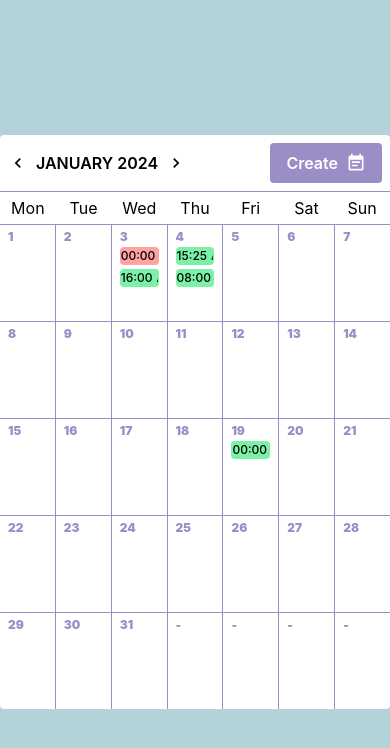
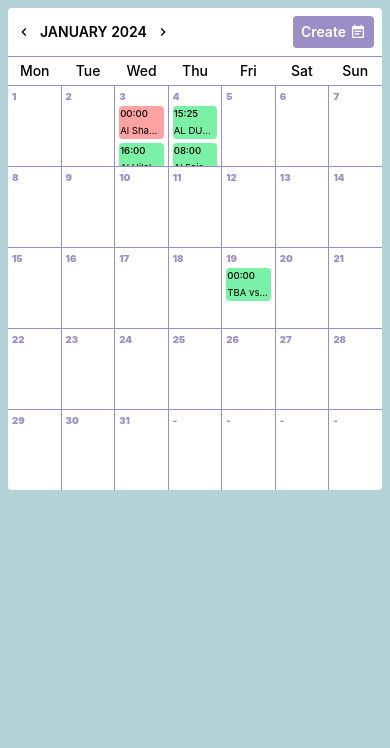
Before and after one commit to JakubMotyl/sportradar-coding-challenge, a React (Vite) app: page / in a window 390 px wide. Shown: the top 748 px of the page. Built offline with nearby package versions, Linux system fonts and the light colour scheme.

Commit message:
Make calendar grid responsive for mobile devices

```diff
--- a/src/App.tsx
+++ b/src/App.tsx
@@ -1,8 +1,10 @@
-import Calendar from "./components/Calendar"
+import Calendar from "./components/Calendar";
 function App() {
-  return (
-    <Calendar />
-  )
+    return (
+        <main className="min-h-screen bg-blue p-2 md:p-4 lg:p-8">
+            <Calendar />
+        </main>
+    );
 }
 
-export default App
+export default App;
--- a/src/components/Calendar.tsx
+++ b/src/components/Calendar.tsx
@@ -19,25 +19,28 @@ export default function Calendar() {
         <section className="max-w-7xl mx-auto bg-white rounded overflow-hidden">
             <div className="flex items-center justify-between box-padding">
                 <div className="flex items-center gap-2">
-                    <button className="cursor-pointer text-xl">
+                    <button className="cursor-pointer md:text-xl text-base">
                         <MdOutlineKeyboardArrowLeft />
                     </button>
-                    <p className="font-semibold uppercase text-base">
+                    <p className="font-semibold uppercase md:text-base text-sm">
                         JANUARY 2024
                     </p>
-                    <button className="cursor-pointer text-xl">
+                    <button className="cursor-pointer md:text-xl text-base">
                         <MdOutlineKeyboardArrowRight />
                     </button>
                 </div>
-                <button className="flex items-center font-semibold gap-2 text-base bg-accent text-white py-2 px-4 rounded cursor-pointer hover:scale-95 duration-300">
+                <button className="flex items-center font-semibold md:gap-2 gap-1 md:text-base text-sm bg-accent text-white md:py-2 py-1.5 md:px-4 px-2 rounded cursor-pointer hover:scale-95 duration-300">
                     Create
-                    <MdEventNote className="text-xl" />
+                    <MdEventNote className="md:text-xl text-base" />
                 </button>
             </div>
             {/* Display weekdays */}
             <div className="grid grid-cols-7 border-t border-b border-accent">
                 {weekDays.map((day) => (
-                    <div className="text-center py-1" key={day}>
+                    <div
+                        className="text-center md:text-base text-sm py-1 font-medium"
+                        key={day}
+                    >
                         {day}
                     </div>
                 ))}
--- a/src/components/GridCell.tsx
+++ b/src/components/GridCell.tsx
@@ -8,19 +8,21 @@ interface GridCellProps {
 export default function GridCell({ day, dailyEvents }: GridCellProps) {
     console.log(dailyEvents);
     return (
-        <div className="h-24 px-2 py-1 flex flex-col gap-0.5 overflow-y-auto bg-white">
-            <span className="font-black text-accent text-xs">{day || "-"}</span>
+        <div className="md:h-24 h-20 md:px-2 px-1 py-1 flex flex-col gap-0.5 overflow-y-auto bg-white">
+            <span className="font-black text-accent md:text-xs text-[0.6rem]">
+                {day || "-"}
+            </span>
             <div className="flex flex-col gap-1">
                 {dailyEvents.map((event, id) => (
                     <div
                         key={id}
                         // Events with status "played" are marked with bright red, events with status "scheduled" are marked with light green
-                        className={`flex items-center gap-1 text-xs p-px rounded cursor-pointer ${event.status === "played" ? "bg-red-300" : "bg-green-300"}`}
+                        className={`flex md:flex-row flex-col md:items-center items-start md:gap-1 gap-0.5 md:text-xs text-[0.6rem] p-px rounded cursor-pointer ${event.status === "played" ? "bg-red-300" : "bg-green-300"}`}
                     >
-                        <p className="font-medium">
+                        <p className="font-medium whitespace-nowrap">
                             {event.timeVenueUTC?.slice(0, 5) || "TBA"}
                         </p>
-                        <span className="truncate">
+                        <span className="truncate w-full">
                             {event.homeTeam?.officialName || "TBA"} vs{" "}
                             {event.awayTeam?.officialName || "TBA"}
                         </span>
--- a/src/index.css
+++ b/src/index.css
@@ -6,15 +6,6 @@
     --color-accent: #9b8ec7;
 }
 
-body {
-    min-height: 100dvh;
-    color: #000;
-    background: var(--color-blue);
-    width: 100%;
-    display: grid;
-    align-content: center;
-}
-
 @layer utilities {
     .box-padding {
         @apply p-2;
```
